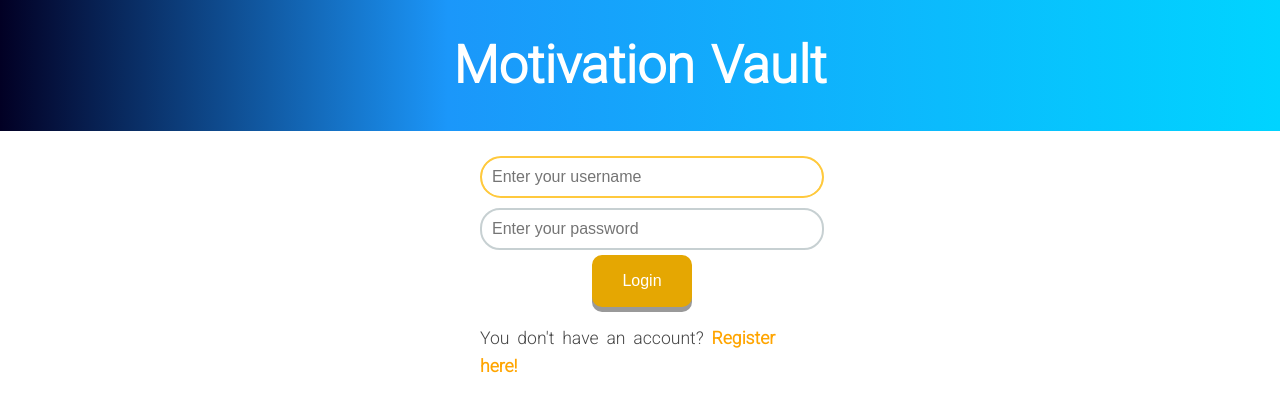
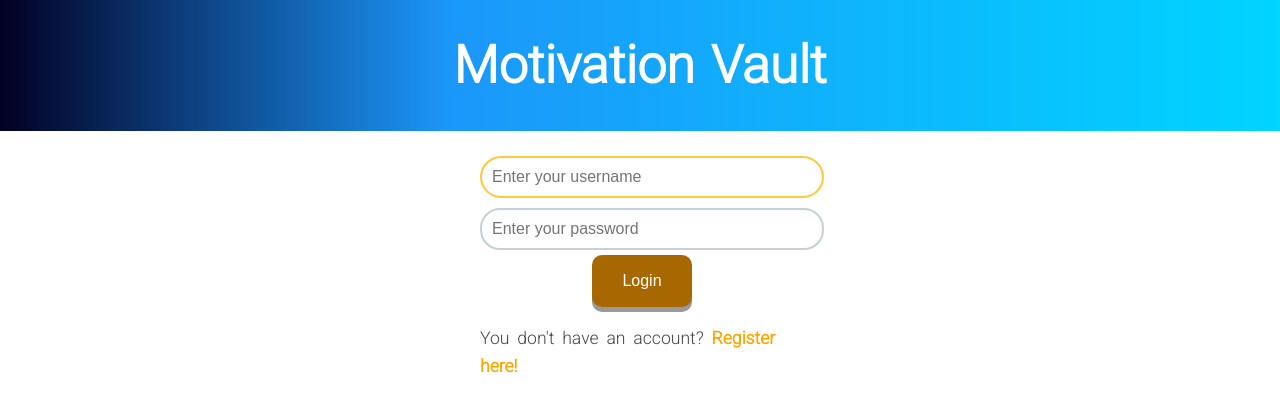
Before and after one commit to manuel12/motivation-vault, a React (Create React App) app in the folder front-end/: page /update/1/1 in a window 1280 px wide. In both pictures the pointer is over the button "Login". Shown: the top 412 px of the page. Built offline with nearby package versions, Linux system fonts and the light colour scheme.

Commit message:
Updated bg and border color.

```diff
--- a/front-end/src/css/Button.module.css
+++ b/front-end/src/css/Button.module.css
@@ -15,8 +15,8 @@ button {
 }
 
 button:hover {
-  background-color: #E5A702;
-  border-color: #E5A702;
+  background-color: #A86800;
+  border-color: #A86800;
 }
 
 button:active {
```
